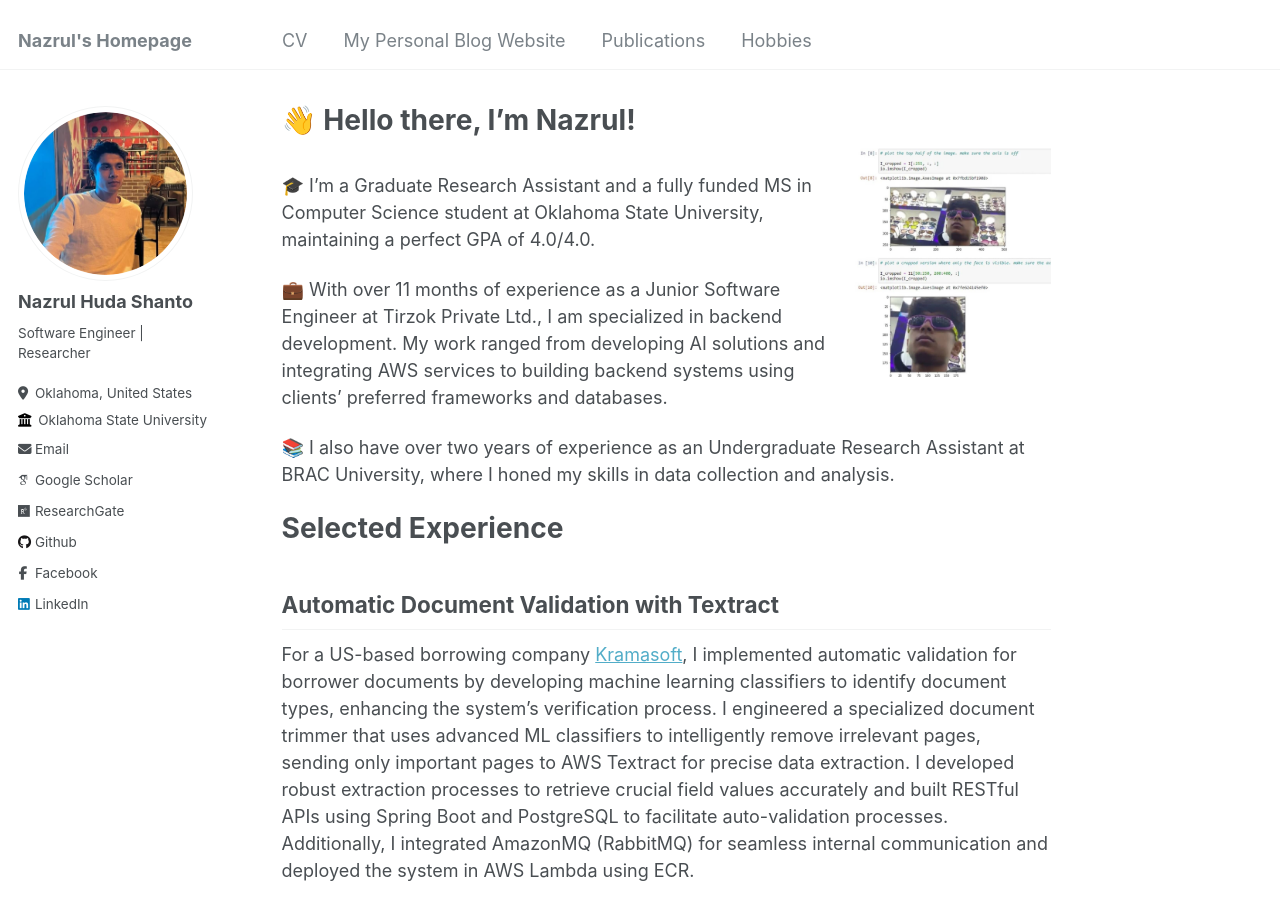
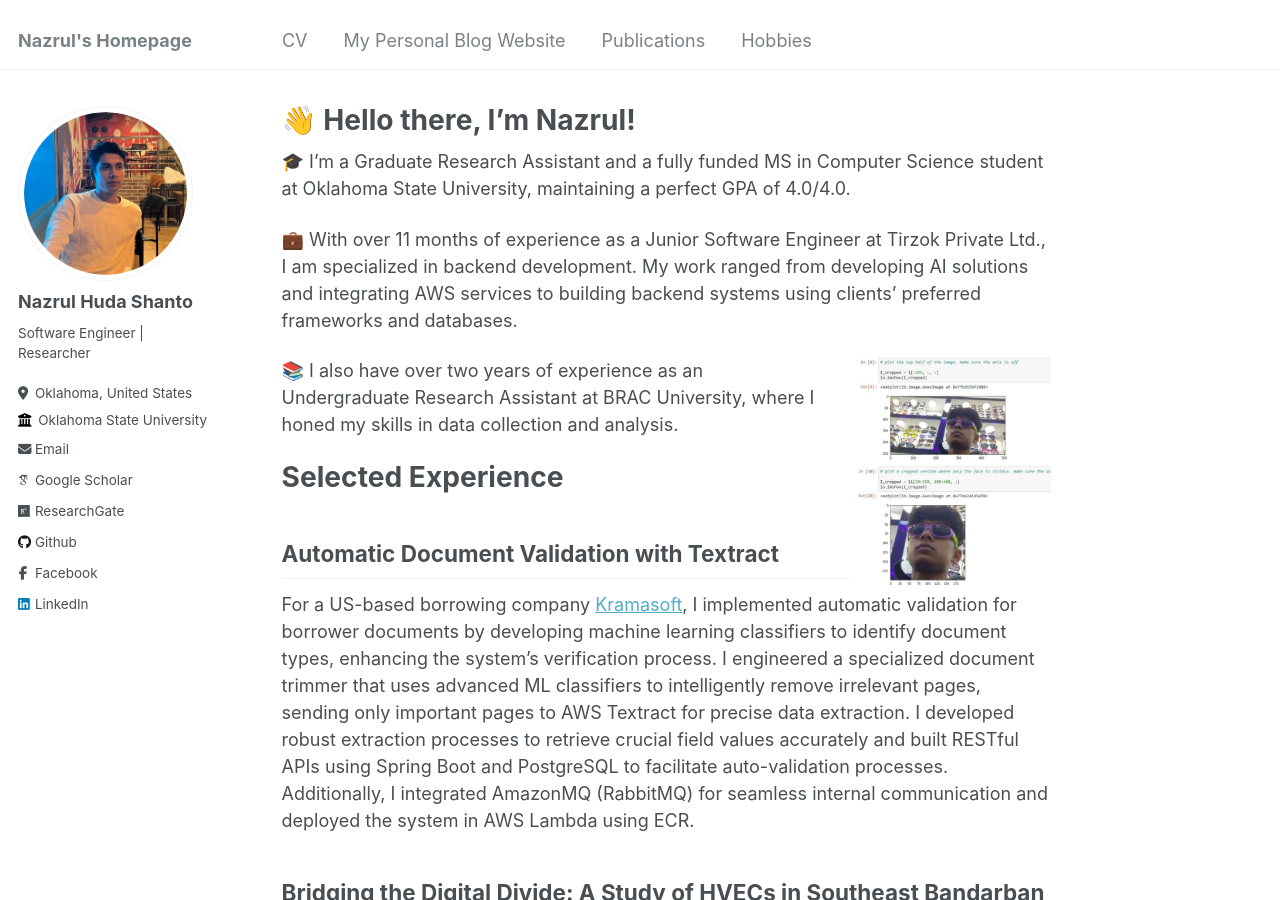
Before and after one commit to nazrulhuda/portfolio, a Jekyll site: the page built from _pages/about.md, in a window 1280 px wide and 900 px high. Built offline with Jekyll 4.4.1, drawn with Linux system fonts in a browser that asks for light colours; some web fonts are replaced.

Commit message:
first commit

```diff
--- a/_pages/about.md
+++ b/_pages/about.md
@@ -9,12 +9,14 @@ redirect_from:
 ---
 
 
-![Illustration of combining vision and language modalities](images/tj.jfif){: .align-right width="200px"}
+
 
 
 🎓 I'm a Graduate Research Assistant and a fully funded MS in Computer Science student at Oklahoma State University, maintaining a perfect GPA of 4.0/4.0.
 
 💼 With over 11 months of experience as a Junior Software Engineer at Tirzok Private Ltd., I am specialized in backend development. My work ranged from developing AI solutions and integrating AWS services to building backend systems using clients' preferred frameworks and databases.
+
+![Illustration of combining vision and language modalities](images/tj.jfif){: .align-right width="200px"}
 
 📚 I also have over two years of experience as an Undergraduate Research Assistant at BRAC University, where I honed my skills in data collection and analysis.
 
```
